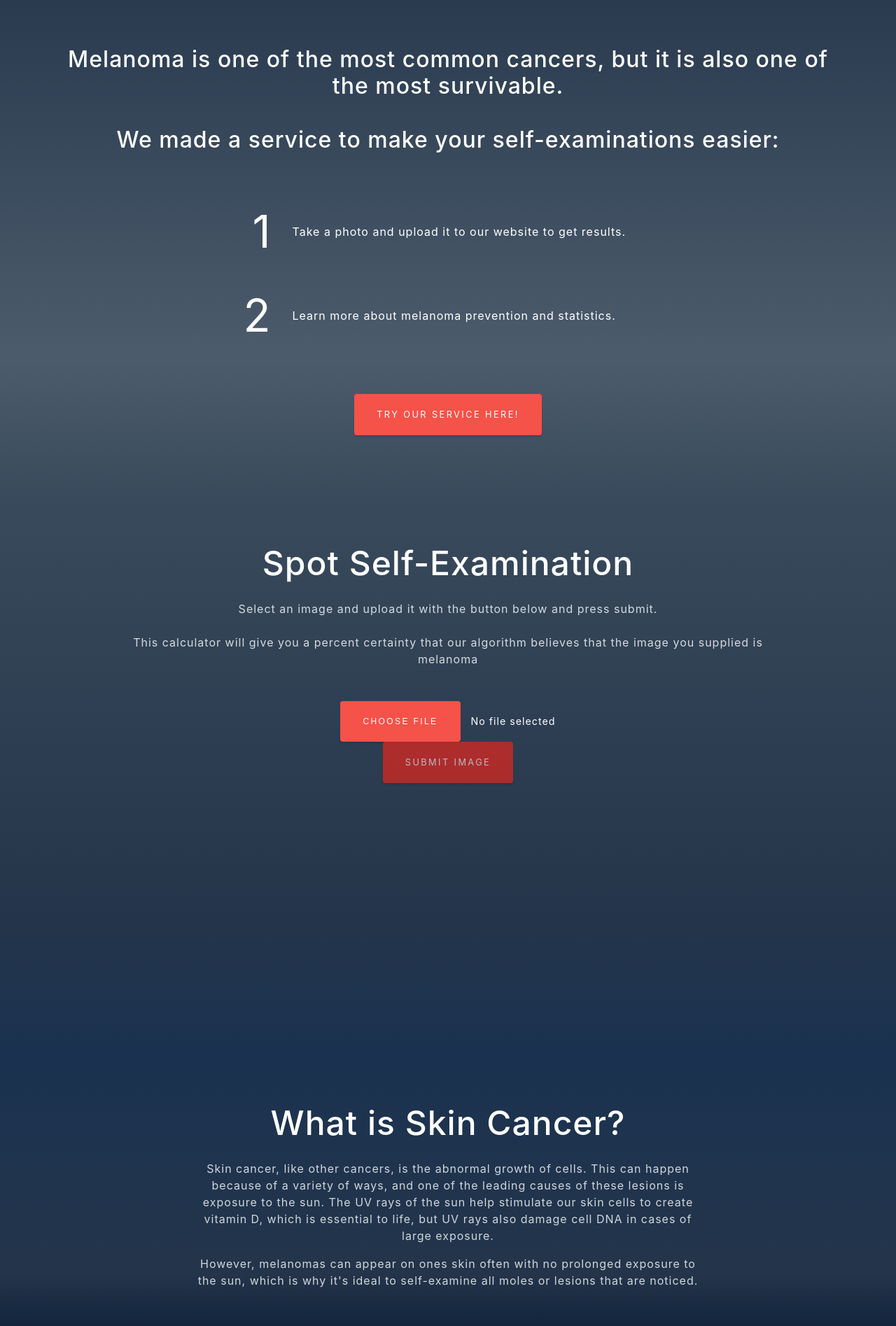
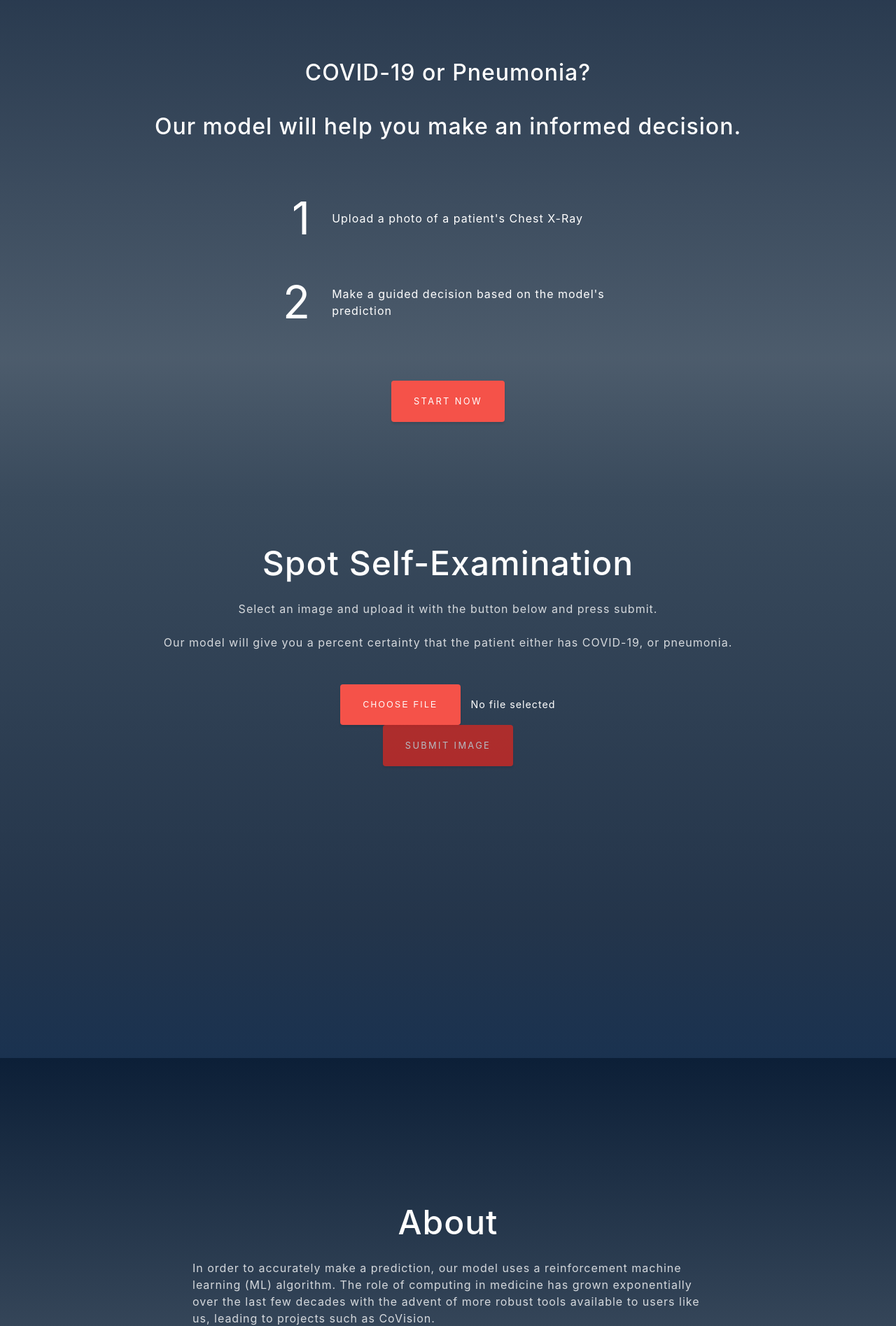
Before and after one commit to yu-eric/HackTheU2020, a Flask app: page / in a window 1280 px wide. Shown: the part 88-1983 px from the top of the page at 70% size. Run offline with Flask 2, Linux system fonts and the light colour scheme; some libraries are stand-ins or nearby versions.

Commit message:
Add CoVIsion description

```diff
--- a/templates/site.html
+++ b/templates/site.html
@@ -19,13 +19,13 @@
   <meta name="viewport" content="width=device-width, initial-scale=1, shrink-to-fit=no">
 
   <!-- Primary Meta Tags -->
-  <title>SkinCheck Cancer Self-Checking</title>
+  <title>CoVision</title>
   <meta name="title" content="SkinCheck Self-Checking">
   <meta name="description"
         content="Skin cancer is one of the most common forms of cancers, but when detected quickly has a significantly higher survival rate.">
 
 
-  <title>SkinCheck Cancer Self-Checking</title>
+  <title>CoVision</title>
 
 
 </head>
@@ -59,13 +59,13 @@
 <header class="home-section">
   <div id="home-container" class="container d-flex h-100 align-items-center">
     <div class="mx-auto text-center">
-      <h2 class="mx-auto mt"> Melanoma is one of the most common cancers, but it is also one of the most survivable.<br><br>
-        We made a service to make your self-examinations easier:
+      <h2 class="mx-auto mt"> COVID-19 or Pneumonia?<br><br>
+        Our model will help you make an informed decision.
       </h2>
 
       <div class="row todo-row mt">
         <div class="col-1 todo-item">1</div>
-        <div class="col-9 col-sm-6"><p>Take a photo and upload it to our website to get results.</p></div>
+        <div class="col-9 col-sm-6"><p>Upload a photo of a patient's Chest X-Ray</p></div>
       </div>
       <br>
       <div class="row todo-row">
@@ -73,10 +73,10 @@
           2
         </div>
         <div class="col-9 col-sm-6">
-          <p>Learn more about melanoma prevention and statistics.</p>
+          <p>Make a guided decision based on the model's prediction</p>
         </div>
       </div>
-      <a href="#Try" class="btn-primary btn js-scroll-trigger">Try our service here!</a>
+      <a href="#Try" class="btn-primary btn js-scroll-trigger">Start now</a>
     </div>
   </div>
 </header>
@@ -93,8 +93,8 @@
       <div class="col-lg-10 mx-auto">
         <h2 class="text-white mb-4 section-title">Spot Self-Examination</h2>
         <p class="text-white-80">Select an image and upload it with the button below and press submit.</p>
-        <p class="text-white-80">This calculator will give you a percent certainty that
-          our algorithm believes that the image you supplied is melanoma</p>
+        <p class="text-white-80">Our model will give you a percent certainty that
+          the patient either has COVID-19, or pneumonia.</p>
       </div>
     </div>
 
@@ -129,9 +129,7 @@
                     <div id="certainty" class="result-percent text-black-50">{{ measure }}</div>
                 </div>
                 {% if guess_mal %}
-                  <div class="text-black-50"> <br>Given the results, our algorithm has found it's likely that you might have a melanoma.
-                      This website cannot guarantee nor act as medical advice, but we highly recommend that you see your doctor or
-                      dermatologist if not only for your own protection.
+                  <div class="text-black-50"> <br>Our model shows that there is a high percentage the patient has COVID-19.
                   </div>
                 {% endif %}
                 <div class="text-black-50" ><br>If you would like to know more about how this decision was made,
@@ -143,40 +141,18 @@
     </form>
 </section>
 
-<section id="Learn" class="learn-section">
-    <div class="container">
-      <div class="row" id="about-title">
-        <div class="col-lg-8 mx-auto">
-          <h2 class="text-white mb-4 text-center section-title">What is Skin Cancer?</h2>
-          <p class="text-white-80">Skin cancer, like other cancers, is the abnormal growth of cells.
-            This can happen because of a variety of ways, and one of the leading causes of these
-            lesions is exposure to the sun. The UV rays of the sun help stimulate our skin cells
-            to create vitamin D, which is essential to life, but UV rays also damage cell DNA in
-            cases of large exposure.
-          </p>
-          <p class="text-white-80">
-            However, melanomas can appear on ones skin often with no prolonged exposure to the sun,
-            which is why it's ideal to self-examine all moles or lesions that are noticed.
-          </p>
-          <p></p>
-        </div>
-      </div>
-    </div>
-  </section>
-
 <section class="about-section bg-light" id="About">
   <div class="container">
     <div class="row" id="about-title">
       <div class="col-lg-8 mx-auto">
-        <h2 class="text-white mb-4 text-center section-title">About Skin Cancer Detection</h2>
-        <p class="text-white-80">In order to accurately pinpoint malignant and benign growths, SkinCheck
+        <h2 class="text-white mb-4 text-center section-title">About</h2>
+        <p class="text-white-80">In order to accurately make a prediction, our model
           uses a reinforcement machine learning (ML) algorithm. The role of computing in medicine has
-          grown exponentially over the last few decades with the advent of more robust ML algorithms
-          leading to results such as the case of SkinCheck.
+          grown exponentially over the last few decades with the advent of more robust tools available to users like us,
+          leading to projects such as CoVision.
         </p>
         <p class="text-white-80">
-          By taking a dataset of thousands of malignant and benign growths taken by doctors, we are
-          able to have our algorithm distinguish with a range of certainty if a growth is cancerous.
+          By taking an open-source data set of Chest X-Rays, we can train our model to accurately detect the presence of COIVD-19.
         </p>
         <p></p>
 
@@ -186,26 +162,11 @@
           <div class="row about-content-row">
             <div class="col-md-6 col-sm-12 about-content-text">
               <h3 class="text-white mb-4" style="width:100%">Look at the Data</h3>
-              <p class="text-white mb-4">The dataset is publicly avaiable at the ISIC archive <a href="https://www.isic-archive.com/">here</a>.
+              <p class="text-white mb-4">The dataset we used is publicly avaiable <a href="https://github.com/ieee8023/covid-chestxray-dataset">here</a>.
               </p>
             </div>
           </div>
         </div>
-
-        <h2 class="text-white mb-4 text-center section-title">Our Process</h2>
-        <p class="text-white-80">After downloading the dataset, we had roughly 20,000 images that were not labelled
-          nor descriptive, which made it difficult for us to quickly discern which images were benign and which
-          images were malignant. To aid this problem, we used the supplied metadata of these images which
-          contained a field for benign or malignant and the Pandas data science library in python to parse and
-          rename all files such that they were identifiable with an ID number and by whether they were
-          malignant or benign.
-
-        </p>
-        <p class="text-white-80">
-          From here, we were able to create a classification in Google Cloud's AutoML image classification platform to assist in
-          putting each image in computer "readable" form in order to create the model that helps you self exam!
-        </p>
-        <p></p>
       </div>
     </div>
   </div>
```
